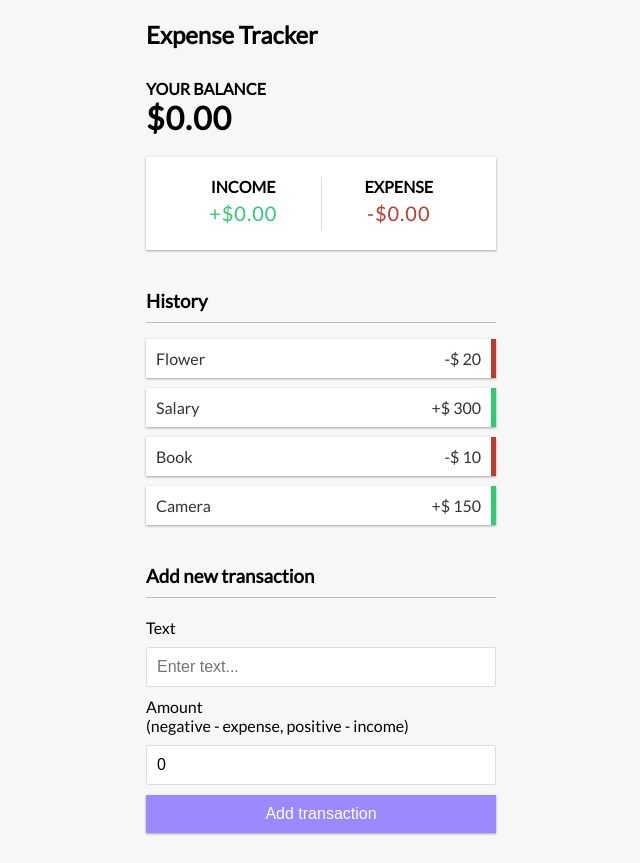
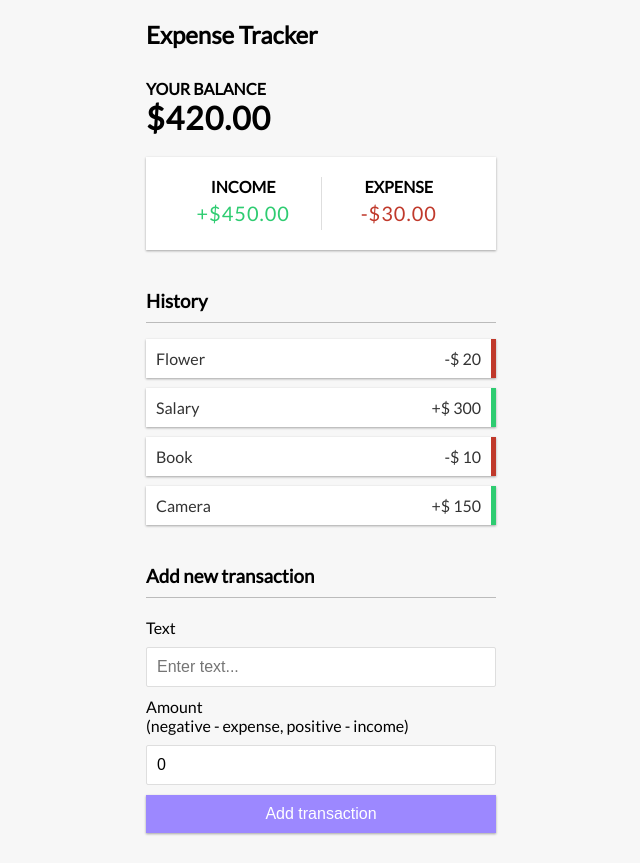
Before and after one commit to abel-masila/expense-tracker-mern, a React (Create React App) app: page / in a window 1280 px wide. Shown: the whole page, without its empty margins (319-959 px from the left). Built offline with nearby package versions, Linux system fonts and the light colour scheme.

Commit message:
wired Balance and IncomeExpense components

```diff
--- a/src/components/Balance.js
+++ b/src/components/Balance.js
@@ -1,8 +1,14 @@
+import { useContext } from "react";
+import { GlobalContext } from "./../context/GlobalState";
 function Balance() {
+  const { transactions } = useContext(GlobalContext);
+  const amounts = transactions.map((transaction) => transaction.amount);
+  const total = amounts.reduce((acc, item) => (acc += item), 0).toFixed(2);
+
   return (
     <>
       <h4>Your Balance</h4>
-      <h1>$0.00</h1>
+      <h1>${total}</h1>
     </>
   );
 }
--- a/src/components/IncomeExpenses.js
+++ b/src/components/IncomeExpenses.js
@@ -1,13 +1,25 @@
+import { useContext } from "react";
+import { GlobalContext } from "./../context/GlobalState";
 function IncomeExpenses() {
+  const { transactions } = useContext(GlobalContext);
+  const amounts = transactions.map((transaction) => transaction.amount);
+  const income = amounts
+    .filter((item) => item > 0)
+    .reduce((acc, item) => (acc += item), 0)
+    .toFixed(2);
+  const expense = (
+    amounts.filter((item) => item < 0).reduce((acc, item) => (acc += item), 0) *
+    -1
+  ).toFixed(2);
   return (
     <div className="inc-exp-container">
       <div>
         <h4>Income</h4>
-        <p className="money plus">+$0.00</p>
+        <p className="money plus">+${income}</p>
       </div>
       <div>
         <h4>Expense</h4>
-        <p className="money minus">-$0.00</p>
+        <p className="money minus">-${expense}</p>
       </div>
     </div>
   );
```
Also changed, not shown: 1 other file (tests, documents, lock files or other folders).
